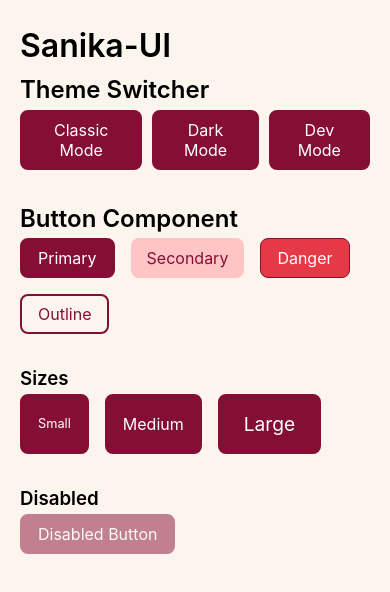
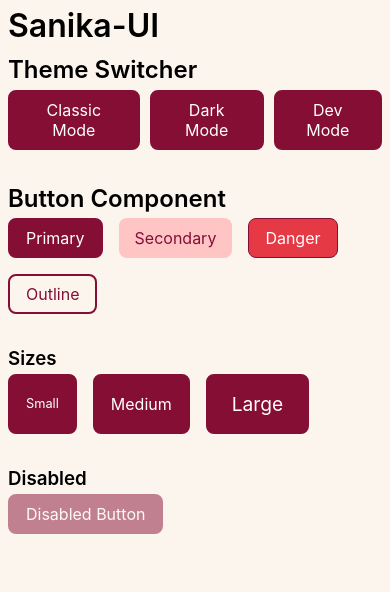
Before and after one commit to sanikasurose/sanika-ui, a React (Vite) app: page / in a window 390 px wide. Shown: the top 592 px of the page. Built offline with nearby package versions, Linux system fonts and the light colour scheme.

Commit message:
Build container layout component

```diff
--- a/src/App.jsx
+++ b/src/App.jsx
@@ -1,12 +1,13 @@
 import React from "react";
 import { useTheme } from "./components/ThemeContext/ThemeContext.jsx";
 import Button from "./components/Button/Button.jsx";
+import Container from "./components/Container/Container.jsx";
 
 const App = () => {
   const { setTheme } = useTheme();
 
   return (
-    <div style={{ padding: "20px" }}>
+    <Container>
       <h1>Sanika-UI</h1>
 
       <h2>Theme Switcher</h2>
@@ -36,7 +37,7 @@ const App = () => {
       <Button disabled>Disabled Button</Button>
 
 
-    </div>
+    </Container>
   );
 };
 
--- /dev/null
+++ b/src/components/Container/Container.css
@@ -0,0 +1,20 @@
+.container {
+    max-width: 1200px;
+    margin: 0 auto;
+    padding-left: var(--space-lg);
+    padding-right: var(--space-lg);
+}
+
+@media (max-width: 768px) {
+    .container {
+        padding-left: var(--space-md);
+        padding-right: var(--space-md);
+    }
+}
+
+@media (max-width: 480px) {
+    .container {
+        padding-left: var(--space-sm);
+        padding-right: var(--space-sm);
+    }
+}
--- a/src/components/Container/Container.jsx
+++ b/src/components/Container/Container.jsx
@@ -0,0 +1,7 @@
+import "./Container.css";
+
+const Container = ({ children }) => {
+  return <div className="container">{children}</div>;
+};
+
+export default Container;
```
